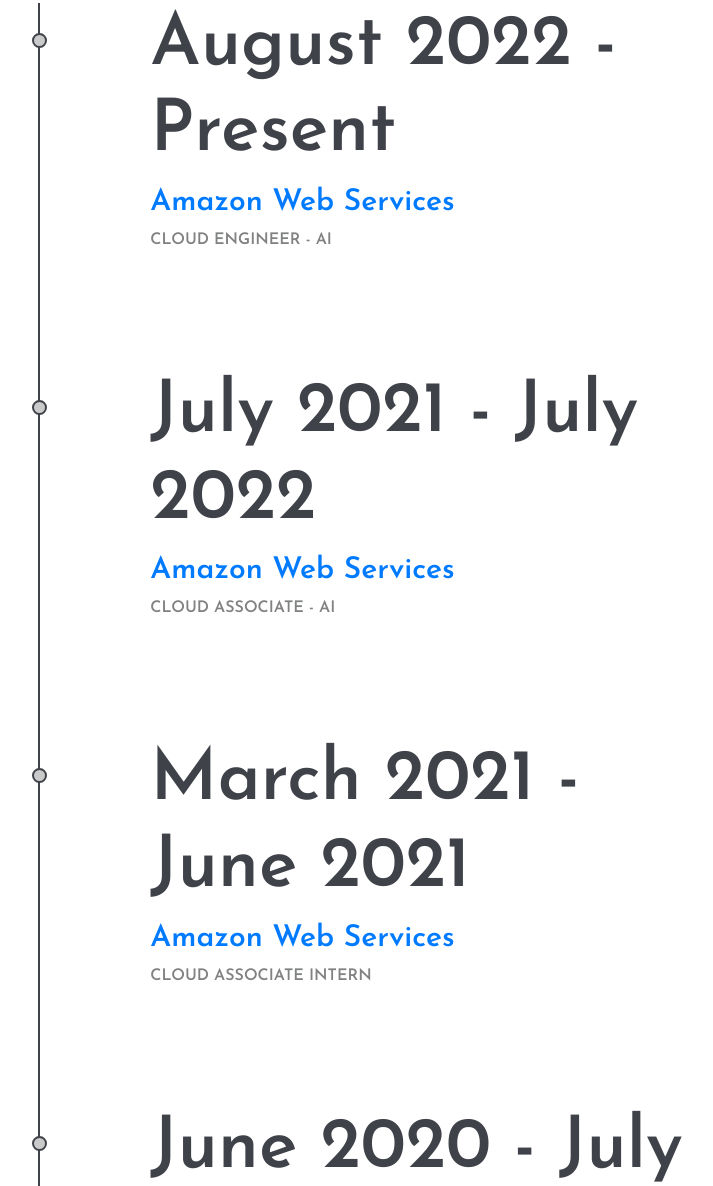
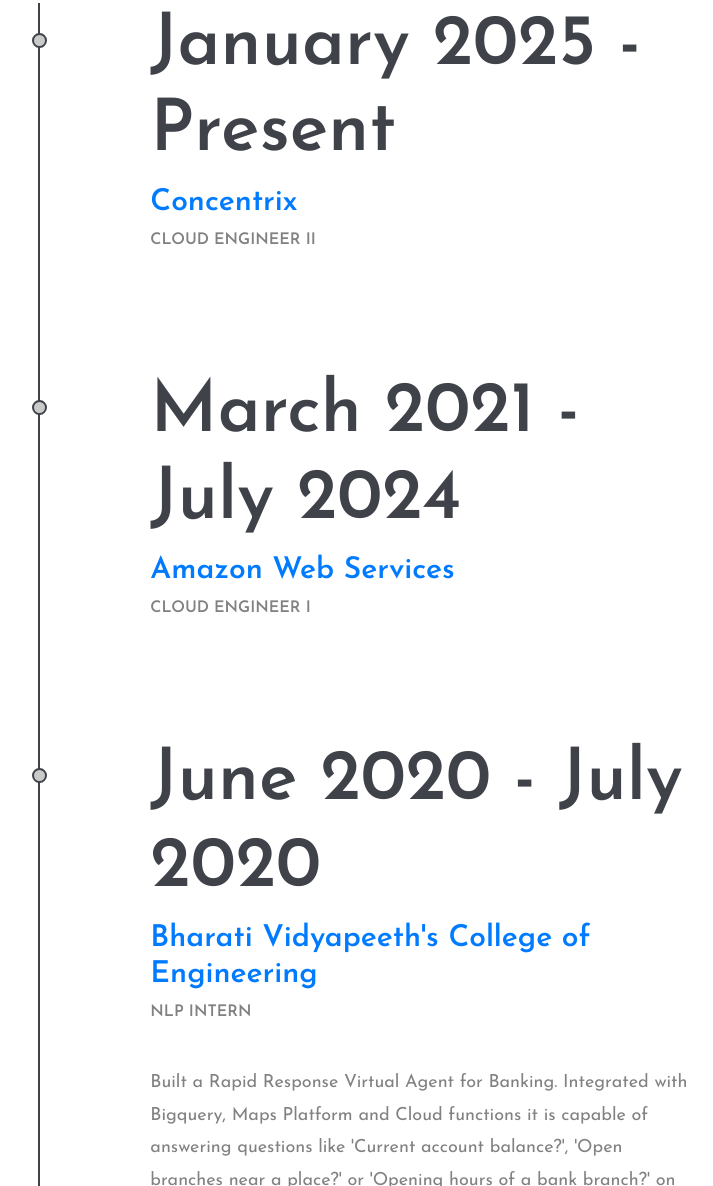
Before and after one commit to TanishB/tanishb.github.io, a plain HTML site: page index.html in a window 1280 px wide. Shown: the part 1818-3004 px from the top of the page, without its empty margins (250-963 px from the left). Drawn offline with Linux system fonts and the light colour scheme.

Commit message:
updating work experience

```diff
--- a/index.html
+++ b/index.html
@@ -119,25 +119,20 @@
 					<ul class="resume-list">
 
 						<li>
-							<h2>August 2022 - Present</h2>
-							<h3><a href='https://aws.amazon.com/'>Amazon Web Services</a></h3>
-							<h4>Cloud Engineer - AI</h4>
+							<h2>January 2025 - Present</h2>
+							<h3><a href='https://www.concentrix.com/'>Concentrix</a></h3>
+							<h4>Cloud Engineer II</h4>
 							<p></p>
 						</li>
 
 						<li>
-							<h2>July 2021 - July 2022</h2>
+							<h2>March 2021 - July 2024</h2>
 							<h3><a href='https://aws.amazon.com/'>Amazon Web Services</a></h3>
-							<h4>Cloud Associate - AI</h4>
+							<h4>Cloud Engineer I</h4>
 							<p></p>
 						</li>
 
-						<li>
-							<h2>March 2021 - June 2021</h2>
-							<h3><a href='https://aws.amazon.com/'>Amazon Web Services</a></h3>
-							<h4>Cloud Associate Intern</h4>
-							<p></p>
-						</li>
+
 
 
 						<li>
```
